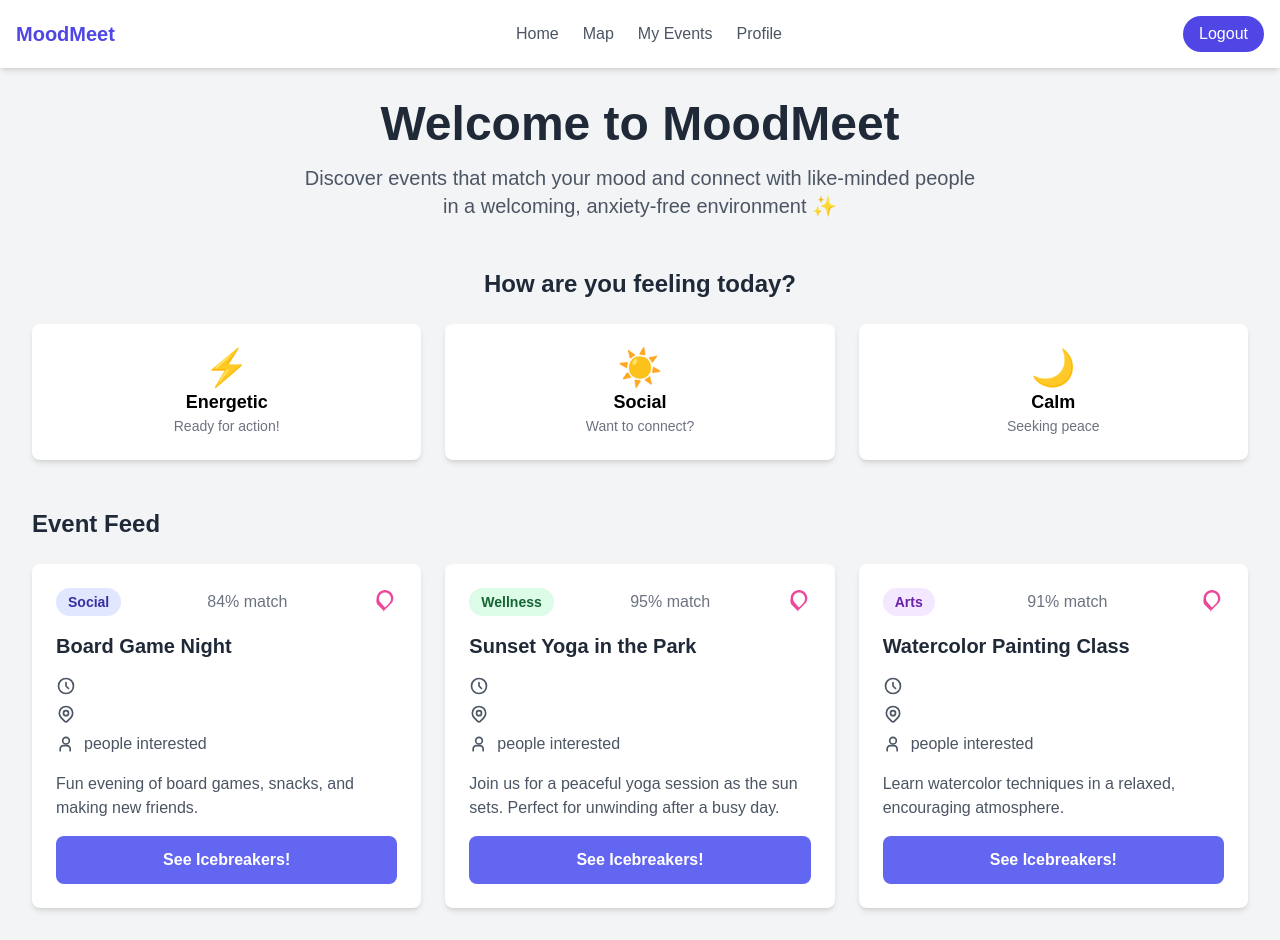
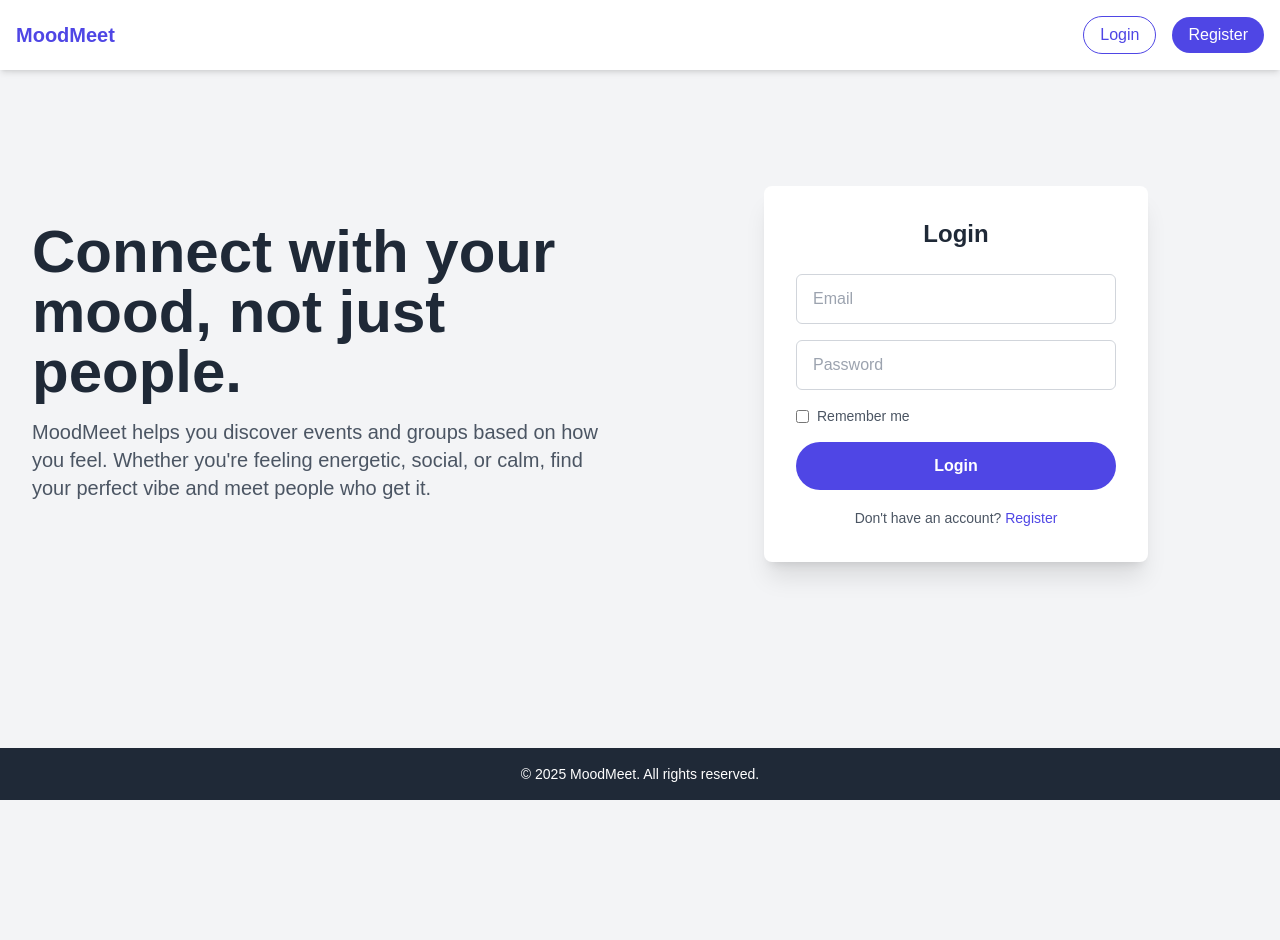
Before and after one commit to RajTib/Social-Event-Hub, a React (Create React App) app in the folder frontend/: page / in a window 1280 px wide. Both pictures are taken after a click on the button "Login". After the commit the page ends 800 px from the top, so only its background shows below. Built offline with nearby package versions, Linux system fonts and the light colour scheme.

Commit message:
add login/registration page

```diff
--- a/frontend/src/App.js
+++ b/frontend/src/App.js
@@ -1,17 +1,18 @@
 import React from 'react';
 import { BrowserRouter as Router, Routes, Route } from 'react-router-dom';
+import LandingPage from './pages/LandingPage';
 import HomePage from './pages/HomePage';
 import MapPage from './pages/MapPage';
 import MyEventsPage from './pages/MyEventsPage';
 import ProfilePage from './pages/ProfilePage';
-
 import './index.css';
 
 const App = () => {
   return (
     <Router>
       <Routes>
-        <Route path="/" element={<HomePage />} />
+        <Route path="/" element={<LandingPage />} />
+        <Route path="/home" element={<HomePage />} />
         <Route path="/map" element={<MapPage />} />
         <Route path="/events" element={<MyEventsPage />} />
         <Route path="/profile" element={<ProfilePage />} />
--- /dev/null
+++ b/frontend/src/components/common/Footer.js
@@ -0,0 +1,13 @@
+import React from 'react';
+
+const Footer = () => {
+  return (
+    <footer className="bg-gray-800 text-white p-4 text-center">
+      <p className="text-sm">
+        &copy; {new Date().getFullYear()} MoodMeet. All rights reserved.
+      </p>
+    </footer>
+  );
+};
+
+export default Footer;
--- /dev/null
+++ b/frontend/src/components/common/LoginForm.js
@@ -0,0 +1,64 @@
+import React, { useState } from 'react';
+
+const LoginForm = ({ onLogin, onSwitchToRegister }) => {
+  const [email, setEmail] = useState('');
+  const [password, setPassword] = useState('');
+  const [rememberMe, setRememberMe] = useState(false); // New state for remember me
+
+  const handleSubmit = (e) => {
+    e.preventDefault();
+    // You would use the 'rememberMe' state here for a real application
+    onLogin();
+  };
+
+  return (
+    <div className="p-8 bg-white rounded-lg shadow-xl w-full max-w-sm">
+      <h2 className="text-2xl font-bold text-gray-800 text-center mb-6">Login</h2>
+      <form onSubmit={handleSubmit} className="flex flex-col space-y-4">
+        <input
+          type="email"
+          placeholder="Email"
+          value={email}
+          onChange={(e) => setEmail(e.target.value)}
+          className="w-full px-4 py-3 rounded-md border border-gray-300 focus:outline-none focus:ring-2 focus:ring-indigo-500"
+          required
+        />
+        <input
+          type="password"
+          placeholder="Password"
+          value={password}
+          onChange={(e) => setPassword(e.target.value)}
+          className="w-full px-4 py-3 rounded-md border border-gray-300 focus:outline-none focus:ring-2 focus:ring-indigo-500"
+          required
+        />
+
+        {/* Remember Me Checkbox */}
+        <div className="flex items-center space-x-2">
+          <input
+            type="checkbox"
+            id="rememberMe"
+            checked={rememberMe}
+            onChange={(e) => setRememberMe(e.target.checked)}
+            className="rounded text-indigo-600 focus:ring-indigo-500"
+          />
+          <label htmlFor="rememberMe" className="text-sm text-gray-600">Remember me</label>
+        </div>
+
+        <button
+          type="submit"
+          className="bg-indigo-600 text-white font-semibold py-3 px-6 rounded-full hover:bg-indigo-700 transition"
+        >
+          Login
+        </button>
+      </form>
+      <div className="text-center mt-4">
+        <span className="text-sm text-gray-600">Don't have an account? </span>
+        <button onClick={onSwitchToRegister} className="text-indigo-600 hover:underline text-sm font-medium">
+          Register
+        </button>
+      </div>
+    </div>
+  );
+};
+
+export default LoginForm;
--- /dev/null
+++ b/frontend/src/components/common/RegisterForm.js
@@ -0,0 +1,74 @@
+import React, { useState } from 'react';
+
+const RegisterForm = ({ onRegister, onSwitchToLogin }) => {
+  const [name, setName] = useState('');
+  const [email, setEmail] = useState('');
+  const [password, setPassword] = useState('');
+  const [reenterPassword, setReenterPassword] = useState(''); // New state for re-entered password
+
+  const handleSubmit = (e) => {
+    e.preventDefault();
+    if (password !== reenterPassword) {
+      alert("Passwords do not match!");
+      return;
+    }
+    onRegister();
+  };
+
+  return (
+    <div className="p-8 bg-white rounded-lg shadow-xl w-full max-w-sm">
+      <h2 className="text-2xl font-bold text-gray-800 text-center mb-6">Register</h2>
+      <form onSubmit={handleSubmit} className="flex flex-col space-y-4">
+        <input
+          type="text"
+          placeholder="Name"
+          value={name}
+          onChange={(e) => setName(e.target.value)}
+          className="w-full px-4 py-3 rounded-md border border-gray-300 focus:outline-none focus:ring-2 focus:ring-indigo-500"
+          required
+        />
+        <input
+          type="email"
+          placeholder="Email"
+          value={email}
+          onChange={(e) => setEmail(e.target.value)}
+          className="w-full px-4 py-3 rounded-md border border-gray-300 focus:outline-none focus:ring-2 focus:ring-indigo-500"
+          required
+        />
+        <input
+          type="password"
+          placeholder="Password"
+          value={password}
+          onChange={(e) => setPassword(e.target.value)}
+          className="w-full px-4 py-3 rounded-md border border-gray-300 focus:outline-none focus:ring-2 focus:ring-indigo-500"
+          required
+        />
+
+        {/* Re-enter Password Field */}
+        <input
+          type="password"
+          placeholder="Re-enter Password"
+          value={reenterPassword}
+          onChange={(e) => setReenterPassword(e.target.value)}
+          className="w-full px-4 py-3 rounded-md border border-gray-300 focus:outline-none focus:ring-2 focus:ring-indigo-500"
+          required
+        />
+
+        <button
+          type="submit"
+          className="bg-indigo-600 text-white font-semibold py-3 px-6 rounded-full hover:bg-indigo-700 transition"
+        >
+          Register
+        </button>
+      </form>
+      <div className="text-center mt-4">
+        <span className="text-sm text-gray-600">Already have an account? </span>
+        <button onClick={onSwitchToLogin} className="text-indigo-600 hover:underline text-sm font-medium">
+          Login
+        </button>
+      </div>
+    </div>
+  );
+};
+
+export default RegisterForm;
--- a/frontend/src/components/common/navbar.js
+++ b/frontend/src/components/common/navbar.js
@@ -1,43 +1,45 @@
-import React, { useState } from 'react';
+import React from 'react';
 import { Link } from 'react-router-dom';
 
-const Navbar = () => {
-  const [isLoggedIn, setIsLoggedIn] = useState(false); // Initial state is false
-
-  const handleLoginClick = () => {
-    setIsLoggedIn(true);
-  };
-
-  const handleLogoutClick = () => {
-    setIsLoggedIn(false);
-  };
-
+const Navbar = ({ isLoggedIn, onLoginClick, onRegisterClick }) => {
   return (
-    <nav className="p-4 bg-white shadow-md flex justify-between items-center">
+    <nav className="fixed top-0 left-0 w-full p-4 bg-white shadow-md flex justify-between items-center z-50">
       <div className="flex items-center space-x-2">
         <span className="text-xl font-bold text-indigo-600">MoodMeet</span>
       </div>
       <div className="flex items-center space-x-6">
-        <Link to="/" className="text-gray-600 hover:text-indigo-600 font-medium">Home</Link>
+        {isLoggedIn && (
+          <>
+            <Link to="/home" className="text-gray-600 hover:text-indigo-600 font-medium">Home</Link>
             <Link to="/map" className="text-gray-600 hover:text-indigo-600 font-medium">Map</Link>
             <Link to="/events" className="text-gray-600 hover:text-indigo-600 font-medium">My Events</Link>
             <Link to="/profile" className="text-gray-600 hover:text-indigo-600 font-medium">Profile</Link>
+          </>
+        )}
       </div>
       <div className="flex items-center space-x-4">
         {isLoggedIn ? (
           <button
-            onClick={handleLogoutClick}
+            onClick={() => onLoginClick && onLoginClick()}
             className="text-white bg-indigo-600 px-4 py-1.5 rounded-full hover:bg-indigo-700 transition"
           >
             Logout
           </button>
         ) : (
+          <>
             <button
-            onClick={handleLoginClick}
-            className="text-white bg-indigo-600 px-4 py-1.5 rounded-full hover:bg-indigo-700 transition"
+              onClick={onLoginClick}
+              className="text-indigo-600 border border-indigo-600 px-4 py-1.5 rounded-full hover:bg-indigo-50 transition"
             >
               Login
             </button>
+            <button
+              onClick={onRegisterClick}
+              className="bg-indigo-600 text-white px-4 py-1.5 rounded-full hover:bg-indigo-700 transition"
+            >
+              Register
+            </button>
+          </>
         )}
       </div>
     </nav>
--- a/frontend/src/components/events/eventCard.js
+++ b/frontend/src/components/events/eventCard.js
@@ -1,53 +1,51 @@
-import React from 'react';
+import React, { useState } from 'react';
 
 const EventCard = ({ event, onInterestClick }) => {
+  const [isInterested, setIsInterested] = useState(false);
+
+  const handleButtonClick = () => {
+    if (!isInterested) {
+      // First click: Change the button text
+      setIsInterested(true);
+    } else {
+      // Second click: Open the modal
+      onInterestClick(event);
+    }
+  };
+
   return (
-    <div className="bg-white rounded-lg shadow-md p-6 flex flex-col items-start space-y-4">
-      <div className="flex items-center justify-between w-full">
-        <span className={`px-3 py-1 text-sm rounded-full font-semibold ${
-          event.category === 'Social' ? 'bg-indigo-100 text-indigo-800' :
-          event.category === 'Wellness' ? 'bg-green-100 text-green-800' :
-          'bg-purple-100 text-purple-800'
-        }`}>
-          {event.category}
-        </span>
-        <span className="text-gray-500">{event.matchPercentage}% match</span>
-        <button className="text-pink-500 hover:text-pink-700">
-          <svg className="w-6 h-6" fill="currentColor" viewBox="0 0 20 20">
-            <path d="M10 18a.999.999 0 01-.707-.293l-6-6A6.999 6.999 0 013 7c0-3.866 3.134-7 7-7s7 3.134 7 7a6.999 6.999 0 01-2.293 4.707l-6 6a.999.999 0 01-.707.293zM10 2c-2.757 0-5 2.243-5 5a4.999 4.999 0 001.465 3.535L10 14.535l3.535-3.535A4.999 4.999 0 0015 7c0-2.757-2.243-5-5-5z"></path>
-          </svg>
-        </button>
-      </div>
-      <h3 className="text-xl font-semibold text-gray-800">{event.title}</h3>
-      <div className="space-y-2 text-gray-600">
-        <div className="flex items-center space-x-2">
-          <svg className="w-5 h-5" fill="none" stroke="currentColor" viewBox="0 0 24 24">
-            <path strokeLinecap="round" strokeLinejoin="round" strokeWidth="2" d="M12 8v4l3 3m6-3a9 9 0 11-18 0 9 9 0 0118 0z"></path>
-          </svg>
-          <span>{event.time}</span>
+    <div className="bg-white rounded-lg shadow-md hover:shadow-xl transition-shadow duration-300 overflow-hidden">
+      <div className="p-6">
+        <div className="flex justify-between items-start mb-2">
+          <h3 className="text-xl font-bold text-gray-800">{event.title}</h3>
+          <span className="bg-green-100 text-green-800 text-sm font-semibold px-2.5 py-0.5 rounded-full">{event.matchPercentage}% Match</span>
         </div>
-        <div className="flex items-center space-x-2">
-          <svg className="w-5 h-5" fill="none" stroke="currentColor" viewBox="0 0 24 24">
-            <path strokeLinecap="round" strokeLinejoin="round" strokeWidth="2" d="M17.657 16.657L13.414 20.9a1.998 1.998 0 01-2.827 0l-4.244-4.243a8 8 0 1111.314 0z"></path>
-            <path strokeLinecap="round" strokeLinejoin="round" strokeWidth="2" d="M15 11a3 3 0 11-6 0 3 3 0 016 0z"></path>
-          </svg>
-          <span>{event.location}</span>
+        <div className="flex items-center text-gray-500 text-sm space-x-2 mb-4">
+          <span className="flex items-center">
+            <svg className="w-4 h-4 mr-1" fill="currentColor" viewBox="0 0 20 20">
+              <path d="M10 2a8 8 0 100 16 8 8 0 000-16zM9 13a1 1 0 112 0v1a1 1 0 11-2 0v-1zM10 5a1 1 0 00-1 1v3a1 1 0 002 0V6a1 1 0 00-1-1z" clipRule="evenodd" fillRule="evenodd"></path>
+            </svg>
+            {event.time}
+          </span>
+          <span className="flex items-center">
+            <svg className="w-4 h-4 mr-1" fill="currentColor" viewBox="0 0 20 20">
+              <path d="M10 20a10 10 0 110-20 10 10 0 010 20zm0-18a8 8 0 100 16 8 8 0 000-16zM9 10a1 1 0 00-1 1v4a1 1 0 002 0v-4a1 1 0 00-1-1z"></path>
+              <path d="M10 9a1 1 0 00-1 1v4a1 1 0 002 0v-4a1 1 0 00-1-1z"></path>
+            </svg>
+            {event.location}
+          </span>
         </div>
-        <div className="flex items-center space-x-2">
-          <svg className="w-5 h-5" fill="none" stroke="currentColor" viewBox="0 0 24 24">
-            <path strokeLinecap="round" strokeLinejoin="round" strokeWidth="2" d="M17 20v-2a4 4 0 00-4-4H9a4 4 0 00-4 4v2"></path>
-            <path strokeLinecap="round" strokeLinejoin="round" strokeWidth="2" d="M12 12a4 4 0 100-8 4 4 0 000 8z"></path>
-          </svg>
-          <span>{event.peopleInterested} people interested</span>
+        <p className="text-gray-600 text-sm mb-4">{event.description}</p>
+        <div className="flex justify-between items-center">
+          <span className="text-sm font-medium text-gray-500">{event.peopleInterested} interested</span>
+          <button
+            onClick={handleButtonClick}
+            className="text-white bg-indigo-600 px-4 py-2 rounded-full font-semibold hover:bg-indigo-700 transition"
+          >
+            {isInterested ? "See Icebreakers" : "I'm Interested"}
+          </button>
         </div>
       </div>
-      <p className="text-gray-600 mt-2">{event.description}</p>
-      <button
-        onClick={() => onInterestClick(event)}
-        className="w-full bg-indigo-500 text-white font-semibold py-3 rounded-lg hover:bg-indigo-600 transition"
-      >
-        See Icebreakers!
-      </button>
     </div>
   );
 };
--- a/frontend/src/pages/HomePage.js
+++ b/frontend/src/pages/HomePage.js
@@ -2,12 +2,13 @@ import React, { useState } from 'react';
 import Navbar from '../components/common/navbar';
 import EventCard from '../components/events/eventCard';
 import IcebreakerModal from '../components/events/IcebreakerModal';
+import Footer from '../components/common/Footer';
 
 // Hardcoded data for events and icebreakers
 const sampleEvents = [
-  { id: 1, title: 'Board Game Night', category: 'Social', matchPercentage: 84, description: 'Fun evening of board games, snacks, and making new friends.' },
-  { id: 2, title: 'Sunset Yoga in the Park', category: 'Wellness', matchPercentage: 95, description: 'Join us for a peaceful yoga session as the sun sets. Perfect for unwinding after a busy day.' },
-  { id: 3, title: 'Watercolor Painting Class', category: 'Arts', matchPercentage: 91, description: 'Learn watercolor techniques in a relaxed, encouraging atmosphere.' },
+  { id: 1, title: 'Board Game Night', category: 'Social', matchPercentage: 84, time: 'Friday, 7:00 PM', location: 'Community Center', peopleInterested: 28, description: 'Fun evening of board games, snacks, and making new friends.' },
+  { id: 2, title: 'Sunset Yoga in the Park', category: 'Wellness', matchPercentage: 95, time: 'Today, 6:00 PM', location: 'Central Park, Main Lawn', peopleInterested: 24, description: 'Join us for a peaceful yoga session as the sun sets. Perfect for unwinding after a busy day.' },
+  { id: 3, title: 'Watercolor Painting Class', category: 'Arts', matchPercentage: 91, time: 'Wednesday, 3:00 PM', location: 'Art Studio Downtown', peopleInterested: 16, description: 'Learn watercolor techniques in a relaxed, encouraging atmosphere.' },
 ];
 
 const icebreakers = {
@@ -43,9 +44,9 @@ const HomePage = () => {
   };
 
   return (
-    <div className="min-h-screen">
-      <Navbar />
-      <main className="container mx-auto p-8">
+    <div className="min-h-screen flex flex-col">
+      <Navbar isLoggedIn={true} />
+      <main className="flex-grow container mx-auto p-8 pt-20">
         {/* Hero Section */}
         <section className="text-center mb-12">
           <h1 className="text-4xl md:text-5xl font-bold text-gray-800 mb-4">Welcome to MoodMeet</h1>
@@ -98,6 +99,7 @@ const HomePage = () => {
           onClose={handleCloseModal}
         />
       )}
+      <Footer />
     </div>
   );
 };
--- /dev/null
+++ b/frontend/src/pages/LandingPage.js
@@ -0,0 +1,63 @@
+import React, { useState } from 'react';
+import { useNavigate } from 'react-router-dom';
+import Navbar from '../components/common/navbar';
+import Footer from '../components/common/Footer';
+import LoginForm from '../components/common/LoginForm';
+import RegisterForm from '../components/common/RegisterForm';
+
+const LandingPage = () => {
+  const [showForm, setShowForm] = useState(null);
+  const navigate = useNavigate();
+
+  const handleLoginSuccess = () => {
+    navigate('/home');
+  };
+
+  const handleRegisterSuccess = () => {
+    navigate('/home');
+  };
+
+  return (
+    <div className="min-h-screen flex flex-col">
+      <Navbar isLoggedIn={false} onLoginClick={() => setShowForm('login')} onRegisterClick={() => setShowForm('register')} />
+
+      <main className="flex-grow container mx-auto p-8 flex flex-col md:flex-row items-center justify-center space-y-8 md:space-y-0 md:space-x-12">
+        <div className="text-center md:text-left md:w-1/2">
+          <h1 className="text-5xl md:text-6xl font-bold text-gray-800 mb-4 leading-tight">
+            Connect with your mood, not just people.
+          </h1>
+          <p className="text-lg md:text-xl text-gray-600 mb-6">
+            MoodMeet helps you discover events and groups based on how you feel. Whether you're feeling energetic, social, or calm, find your perfect vibe and meet people who get it.
+          </p>
+        </div>
+        <div className="w-full md:w-1/2 flex items-center justify-center">
+          {showForm === 'login' ? (
+            <LoginForm
+              onLogin={handleLoginSuccess}
+              onSwitchToRegister={() => setShowForm('register')}
+            />
+          ) : showForm === 'register' ? (
+            <RegisterForm
+              onRegister={handleRegisterSuccess}
+              onSwitchToLogin={() => setShowForm('login')}
+            />
+          ) : (
+            <div className="p-8 bg-white rounded-lg shadow-xl text-center">
+              <h2 className="text-2xl font-semibold mb-4 text-gray-800">Ready to find your tribe?</h2>
+              <p className="text-gray-600 mb-6">Join MoodMeet today and start your journey to better connections.</p>
+              <button
+                onClick={() => setShowForm('register')}
+                className="bg-indigo-600 text-white font-semibold py-3 px-6 rounded-full hover:bg-indigo-700 transition"
+              >
+                Get Started
+              </button>
+            </div>
+          )}
+        </div>
+      </main>
+      <Footer />
+    </div>
+  );
+};
+
+export default LandingPage;
```
Also changed, not shown: frontend/src/pages/MapPage.js (+6 -4 lines), frontend/src/pages/MyEventsPage.js (+6 -4 lines), frontend/src/pages/ProfilePage.js (+6 -4 lines). Lines whose indentation alone changed are shown as unchanged.
